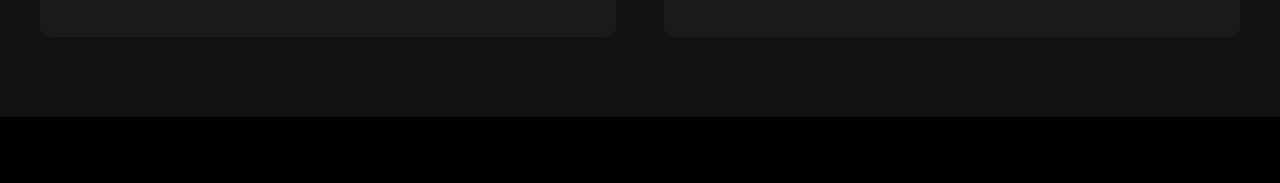
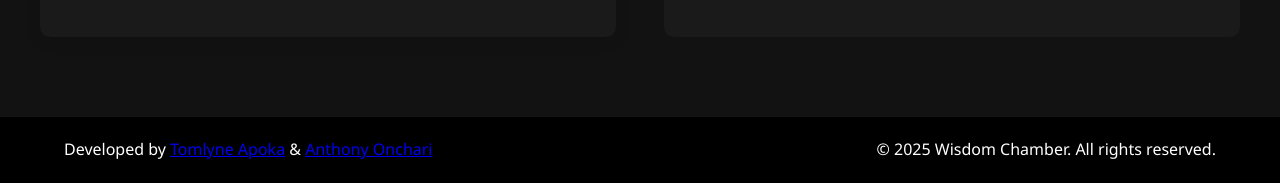
Before and after one commit to Tomlyne-Tech/wisdom-2, a plain HTML site: page index.html in a window 1280 px wide. Shown: the part 6832-7015 px from the top of the page. Before the commit the page ends 6949 px from the top, so only its background shows below. Drawn offline with nearby package versions, Linux system fonts and the light colour scheme.

Commit message:
Footer 001 commit

```diff
--- a/index.html
+++ b/index.html
@@ -370,5 +370,22 @@
 
   <!-- JavaScript -->
   <script src="script.js"></script>
+
+
+<!-- Footer -->
+<footer class="footer">
+  <div class="container">
+    <p>
+      Developed by
+      <a href="https://github.com/Tomlyne-Tech" target="_blank">Tomlyne Apoka</a> &
+      <a href="https://www.anthonyonchari.co.ke" target="_blank">Anthony Onchari</a>
+    </p>
+    <p>&copy; 2025 Wisdom Chamber. All rights reserved.</p>
+  </div>
+</footer>
 </body>
 </html>
+
+
+</body>
+</html>
```
